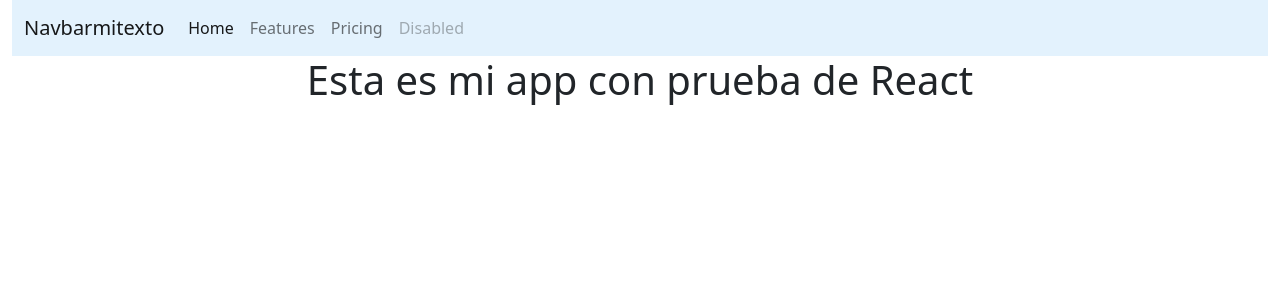
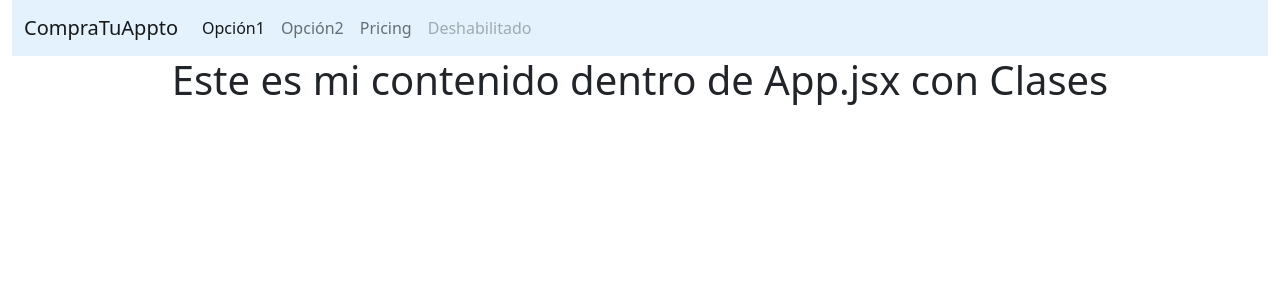
Before and after one commit to chopliszt/compra-tu-apto, a React (Create React App) app: page / in a window 1280 px wide. Shown: the top 300 px of the page. Built offline with nearby package versions, Linux system fonts and the light colour scheme.

Commit message:
se crearon subcomponentes del NavBar para que cada item de la barra de navegacion tambi[en sea un componente reutilizable que recibe props. Tambi[en se cambio el componente App.jsx para crearlo con clases y no con componentes

```diff
--- a/src/App.js
+++ b/src/App.js
@@ -1,14 +1,27 @@
-//import logo from "./logo.svg";
+import React, { Component, Fragment } from "react";
 import "./App.css";
 import NavBar from "./components/NavBar/NavBar";
 
-function App() {
-  return (
-    <div className="App">
-      <NavBar colorDeNavBar="#e3f2fd" navBrandLeft="mitexto" />
-      <h1>Esta es mi app con prueba de React</h1>
-    </div>
-  );
+//Con Componentes
+// function App() {
+//   return (
+//     <div className="App">
+//       <NavBar colorDeNavBar="#e3f2fd" navBrandLeft="CompraTuAppto" />
+//       <h1>Este es mi contenido dentro de App.jsx con componentes</h1>
+//     </div>
+//   );
+// }
+
+//Con Clases
+class App extends Component {
+  render() {
+    return (
+      <div className="App">
+        <NavBar colorDeNavBar="#e3f2fd" navBrandLeft="CompraTuAppto" />
+        <h1>Este es mi contenido dentro de App.jsx con Clases</h1>
+      </div>
+    );
+  }
 }
 
 export default App;
--- a/src/components/NavBar/NavBar.jsx
+++ b/src/components/NavBar/NavBar.jsx
@@ -1,4 +1,5 @@
 import React from "react";
+import NarvBarItem from "./NavBarItem/NarvBarItem";
 
 const NavBar = (props) => {
   return (
@@ -9,7 +10,7 @@ const NavBar = (props) => {
       >
         <div className="container-fluid">
           <a className="navbar-brand" href="perspektiva360.com">
-            Navbar{props.navBrandLeft}
+            {props.navBrandLeft}
           </a>
           {/* Seccion del boton de hamburguesa */}
           <button
@@ -28,24 +29,26 @@ const NavBar = (props) => {
           <div className="collapse navbar-collapse" id="navbarNav">
             {/* Aqui comienza el unordered list que hace el menu */}
             <ul className="navbar-nav">
-              <li className="nav-item">
-                <a className="nav-link active" aria-current="page" href="#">
-                  Home
-                </a>
-              </li>
-              <li className="nav-item">
-                <a className="nav-link" href="#">
-                  Features
-                </a>
-              </li>
-              <li className="nav-item">
-                <a className="nav-link" href="#">
-                  Pricing
-                </a>
-              </li>
-              <li className="nav-item">
-                <a className="nav-link disabled">Disabled</a>
-              </li>
+              <NarvBarItem
+                texto="Opción1"
+                aClase="nav-link active"
+                aHref="https://perspektiva360.com/"
+              />
+              <NarvBarItem
+                texto="Opción2"
+                aClase="nav-link"
+                aHref="https://perspektiva360.com/?lang=en"
+              />
+              <NarvBarItem
+                texto="Pricing"
+                aClase="nav-link"
+                aHref="https://perspektiva360.com/?lang=en"
+              />
+              <NarvBarItem
+                texto="Deshabilitado"
+                aClase="nav-link disabled"
+                aHref="https://perspektiva360.com/?lang=en"
+              />
             </ul>
           </div>
         </div>
--- a/src/components/NavBar/NavBarItem/NarvBarItem.jsx
+++ b/src/components/NavBar/NavBarItem/NarvBarItem.jsx
@@ -1,7 +1,15 @@
 import React from "react";
 
-const NarvBarItem = () => {
-  return <div></div>;
+const NarvBarItem = (props) => {
+  return (
+    <div>
+      <li className="nav-item">
+        <a className={props.aClase} href={props.aHref}>
+          {props.texto}
+        </a>
+      </li>
+    </div>
+  );
 };
 
 export default NarvBarItem;
```
